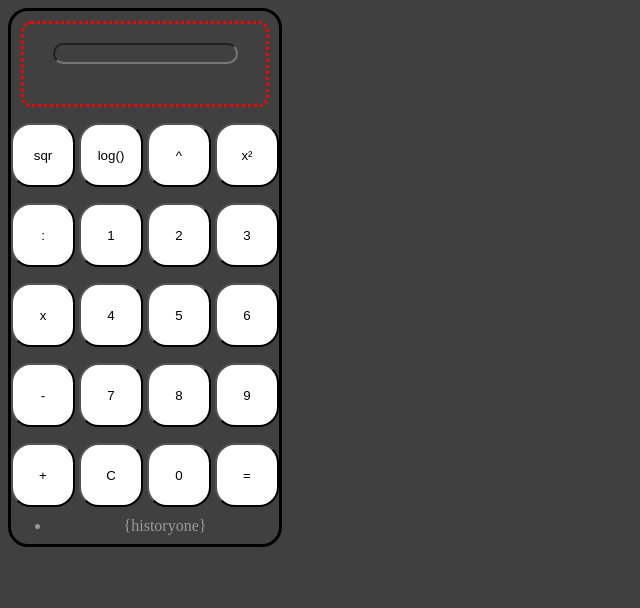
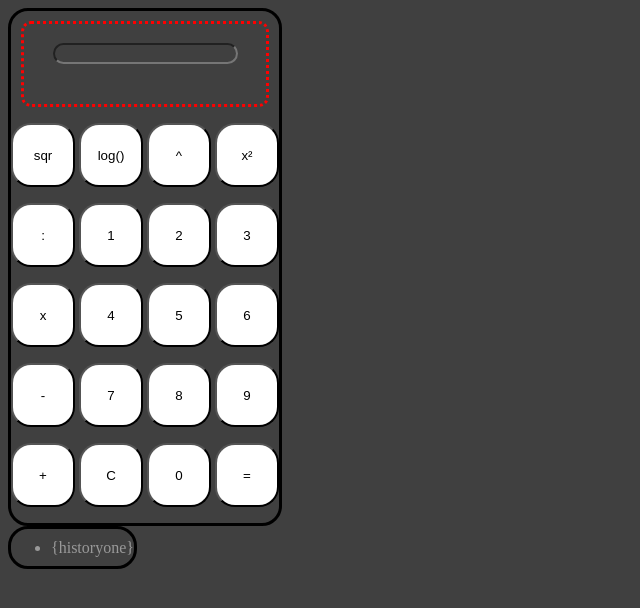
Before and after one commit to SkarlaxRobotics/taschenrechner, a Flask app: page / in a window 1280 px wide. Shown: the top 608 px of the page, without its empty margins (0-640 px from the left). Run offline with Flask 2, Linux system fonts and the light colour scheme; parts of the project's set-up code (start-up, migrations or seed data) failed here and were passed over.

Commit message:
style new for history

```diff
--- a/static/css/style.css
+++ b/static/css/style.css
@@ -9,6 +9,14 @@ body { 	background-color: #404040;
         width: fit-content;
         border: 3px solid black;
         border-radius: 20px;
+}
+.history-container{
+    line-height:5px;
+    height: fit-content;
+    text-align: center;
+    width: fit-content;
+    border: 3px solid black;
+    border-radius: 20px;
 }
 input{
     border-radius: 20px;
--- a/templates/index.html
+++ b/templates/index.html
@@ -55,11 +55,7 @@
               <input class="file_submit" type="Submit"  value='=' name='enter'/>
             </p>
           </form>
-          <div class="history">
-              <ul>
-                <li>{historyone}</li>
-              </ul>
-          </div>
+
           <script>
             function setFormValue(buttonValue) {
               var digit = document.getElementById("digit");
@@ -75,5 +71,10 @@
 
           </script>
         </div>
+        <div class="history-container">
+              <ul>
+                <li>{historyone}</li>
+              </ul>
+          </div>
     </body>
 </html>
```
